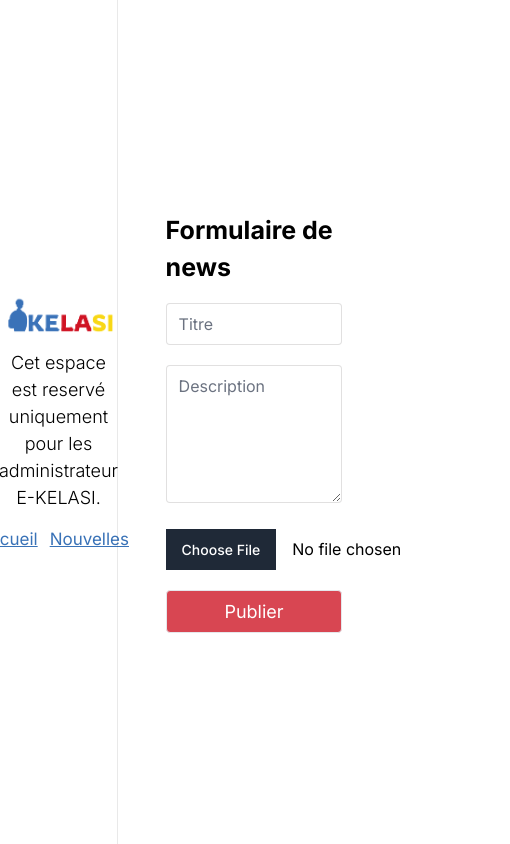
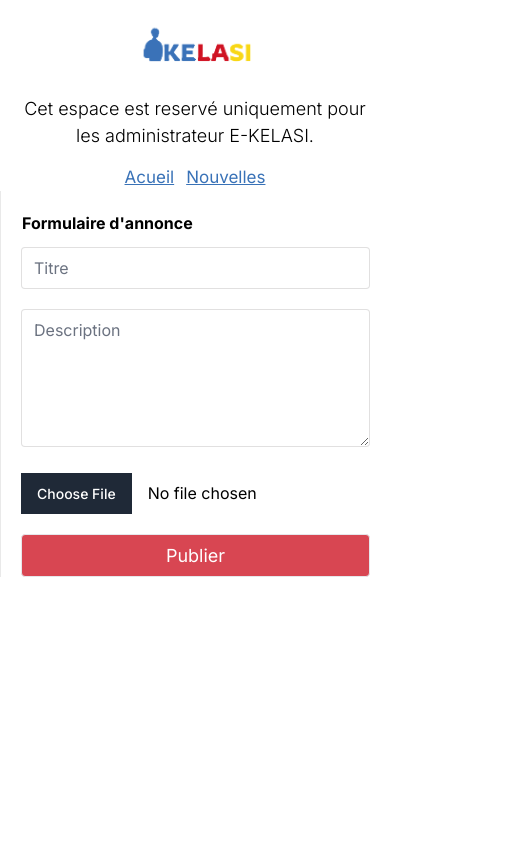
Before and after one commit to GroupeBH/ekelasi, a Next.js app: page /admin in a window 390 px wide. Shown: the whole page, 510 px wide, since content can reach past the window. Built offline with nearby package versions, Linux system fonts and the light colour scheme; sample sign-in values are in the browser's storage.

Commit message:
responsive form news

```diff
--- a/src/app/components/admin/Admin.js
+++ b/src/app/components/admin/Admin.js
@@ -82,13 +82,13 @@ function Admin() {
 
 
   return (
-    <div className='flex'>
-      <div className='w-[30%] h-[100vh] flex flex-col justify-center items-center'>
+    <div className='flex flex-col md:flex-row'>
+      <div className=' flex flex-col  items-center md:justify-center md:w-[30%] md:h-[100vh]'>
           <div>
-                <Image alt="" src={logo} className="w-[120px] object-cover" />
+                <Image alt="" src={logo} className="pt-5 w-[120px] object-cover md:pt-0" />
           </div>
-          <div className='px-4 text-center text-[18px] font-light'>Cet espace est reservé uniquement pour les administrateur E-KELASI.</div>
-          <div className='flex gap-3 pt-4 text-[17px] '>
+          <div className='px-[20px] pt-4 pb-2 text-center text-[18px] font-light md:pt-0 md:pb-0 md:py-0 md:px-4'>Cet espace est reservé uniquement pour les administrateur E-KELASI.</div>
+          <div className='flex text-[17px] gap-3 pt-2 md:pt-4 '>
             <Link href={"/"}>
               <div className='text-[#3972b7] underline hover:no-underline cursor-pointer'>Acueil</div>
             </Link>
@@ -97,11 +97,11 @@ function Admin() {
             </Link>
           </div>
       </div>
-      <div className='flex flex-col justify-center items-center w-[70%] h-[100vh] border-[rgba(0,0,0,0.087)] border-l-[1px]'>
-        <div className='w-[65%]'>
-          <h2 className='mr-auto text-[25px] mb-3 font-bold'>Formulaire de news</h2>
+      <div className='flex flex-col justify-center items-center border-[rgba(0,0,0,0.087)] border-l-[1px] h-auto w-[100%]  md:w-[70%] md:h-[100vh]'>
+        <div className='pt-5 pb-2 w-[100%] md:pb-0 md:pt-0 md:w-[65%]'>
+          <h2 className='px-[21px] text-20px md:text-[25px] font-bold md:mr-auto md:mb-3'>Formulaire d'annonce</h2>
         </div>
-        <form className="flex  flex-col w-[65%]" onSubmit={(e) => handleSubmit(e)}>
+        <form className="flex flex-col px-[20px] md:px-0 w-[100%] md:w-[65%]" onSubmit={(e) => handleSubmit(e)}>
             <div>
                 <input type="text" id="identifiant" placeholder="Titre" className="w-[100%] mt-1 border-[1px] border-[rgba(90,86,86,0.18)] rounded-[4px] outline-none" onChange={(e) => setTitle(e.target.value)} />
             </div>
```
